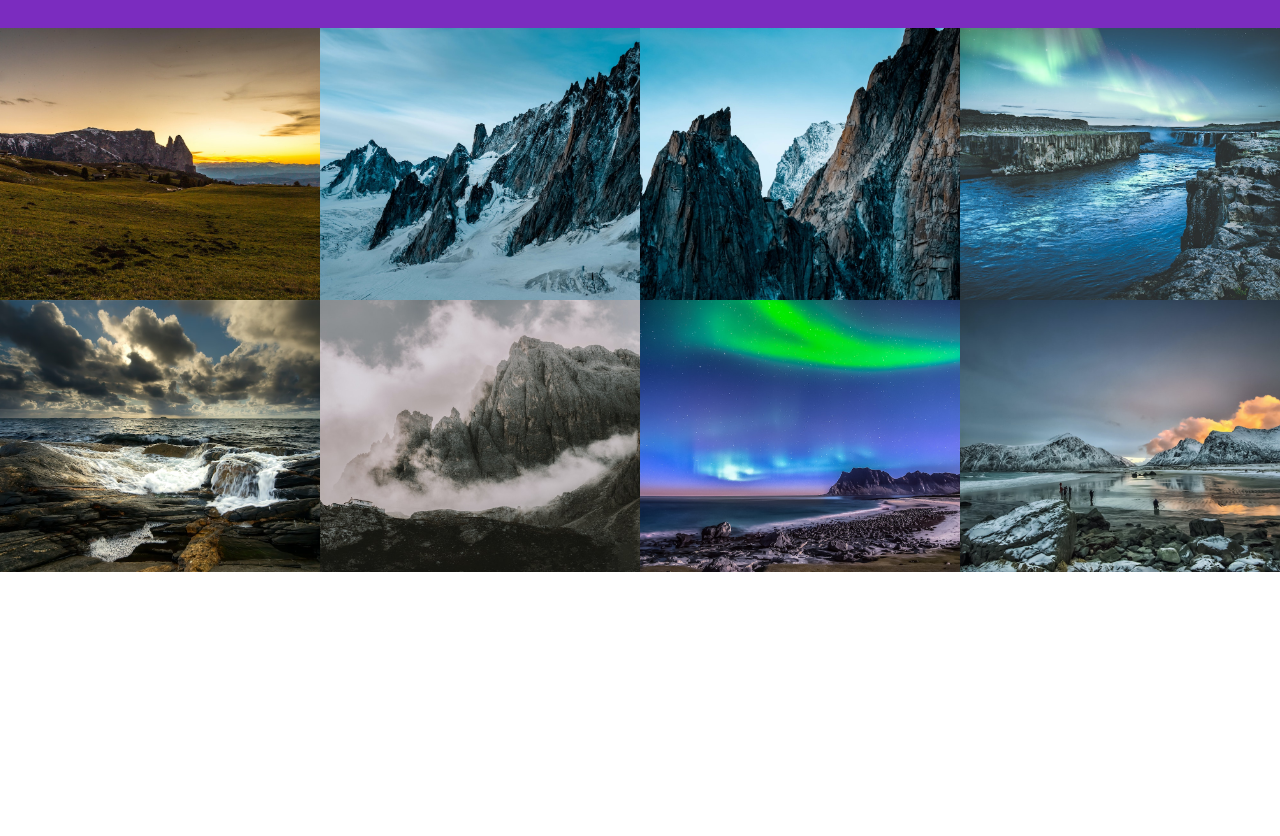
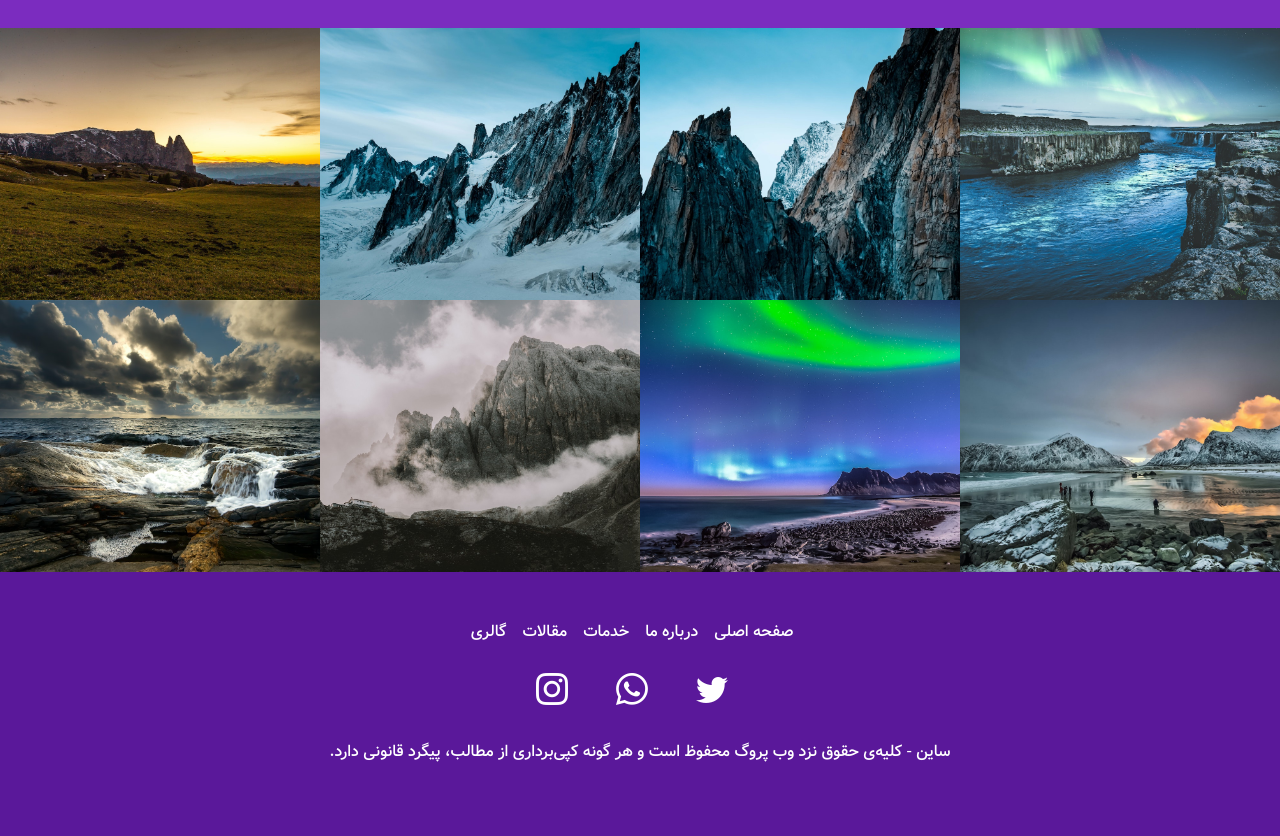
Before and after one commit to cyan1992/Flex, a plain HTML site: page index.html in a window 1280 px wide. Shown: the part 3027-3863 px from the top of the page. Before the commit the page ends 3599 px from the top, so only its background shows below. Drawn offline with nearby package versions, Linux system fonts and the light colour scheme.

Commit message:
Footer Section Added. HTML & CSS Styles.

```diff
--- a/index.html
+++ b/index.html
@@ -313,5 +313,49 @@
 
     <!-- Gallery Section  -->
 
+     <!-- Footer Section -->
+     <footer class="section footer">
+        <ul class="footer-links">
+            <li>
+                <a class="footer-link" href="#">صفحه اصلی</a>
+            </li>
+            <li>
+                <a class="footer-link" href="#">درباره ما </a>
+            </li>
+            <li>
+                <a class="footer-link" href="#"> خدمات </a>
+            </li>
+            <li>
+                <a class="footer-link" href="#"> مقالات </a>
+            </li>
+            <li>
+                <a class="footer-link" href="#"> گالری </a>
+            </li>
+        </ul>
+
+        <ul class="footer-icons">
+            <li>
+                <a class="footer-icon" href="#">
+                    <i class="bi bi-twitter"></i>
+                </a>
+            </li>
+            <li>
+                <a class="footer-icon" href="#">
+                    <i class="bi bi-whatsapp"></i>
+                </a>
+            </li>
+            <li>
+                <a class="footer-icon" href="#">
+                    <i class="bi bi-instagram"></i>
+                </a>
+            </li>
+        </ul>
+
+        <p class="copyright">
+            ساین - کلیه‌ی حقوق نزد وب پروگ محفوظ است و هر گونه
+            کپی‌برداری از مطالب، پیگرد قانونی دارد.
+        </p>
+    </footer>
+    <!-- Footer Section -->
 </body>
 </html>
--- a/style/style.css
+++ b/style/style.css
@@ -500,3 +500,47 @@ p {
       flex: 0 0 25%;
   }
 }
+
+/* Footer Section */
+
+.footer {
+  background: var(--main_color);
+  text-align: center;
+  padding-left: 2rem;
+  padding-right: 2rem;
+}
+
+.footer-links,
+.footer-icons {
+  display: flex;
+  flex-wrap: wrap;
+  justify-content: center;
+  margin-bottom: 1.5rem;
+}
+
+.footer-link {
+  color: var(--white_color);
+  font-size: 1rem;
+  margin-right: 1rem;
+  transition: var(--transition);
+}
+
+.footer-link:hover {
+  color: var(--Grey1_color);
+}
+
+.footer-icon {
+  font-size: 2rem;
+  margin-right: 1rem;
+  color: var(--white_color);
+  transition: var(--transition);
+  padding: 1rem;
+}
+
+.footer-icon:hover {
+  color: var(--Grey2_color);
+}
+
+.copyright {
+  color: var(--white_color);
+}
```
